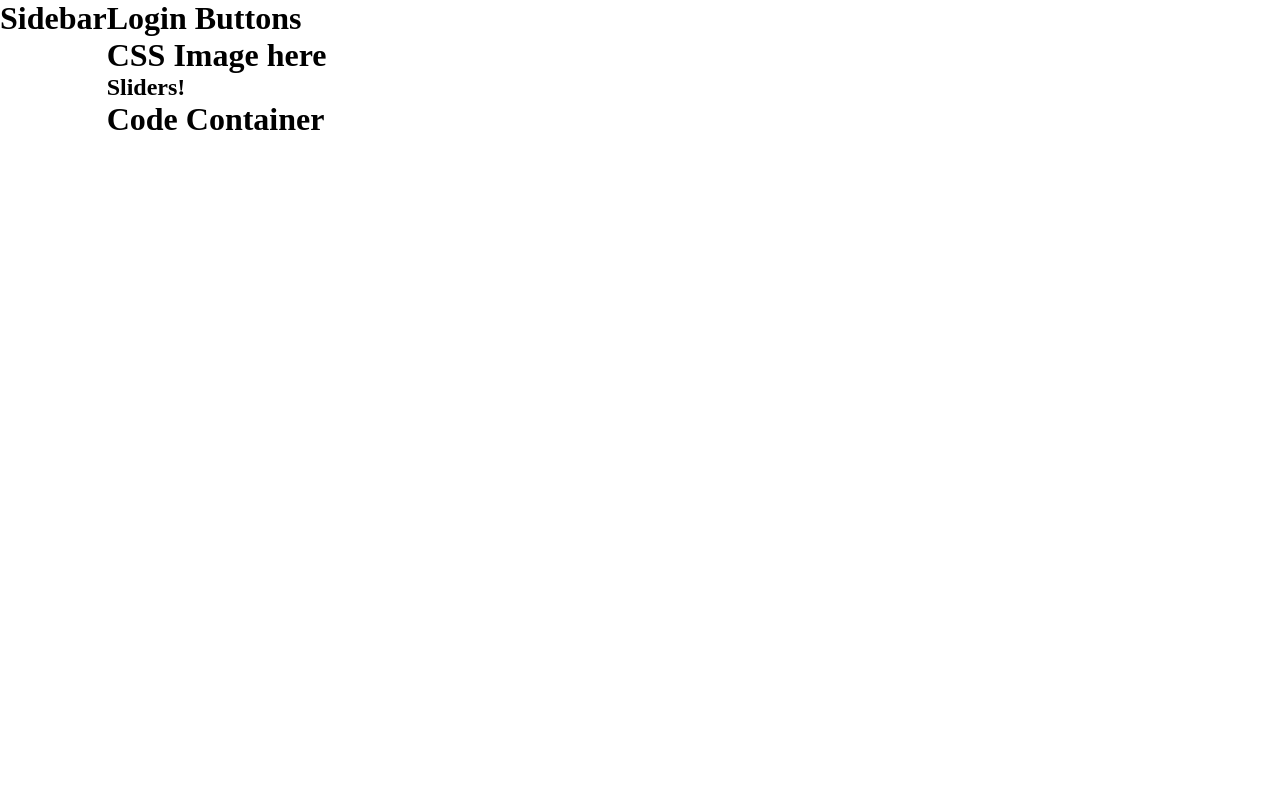
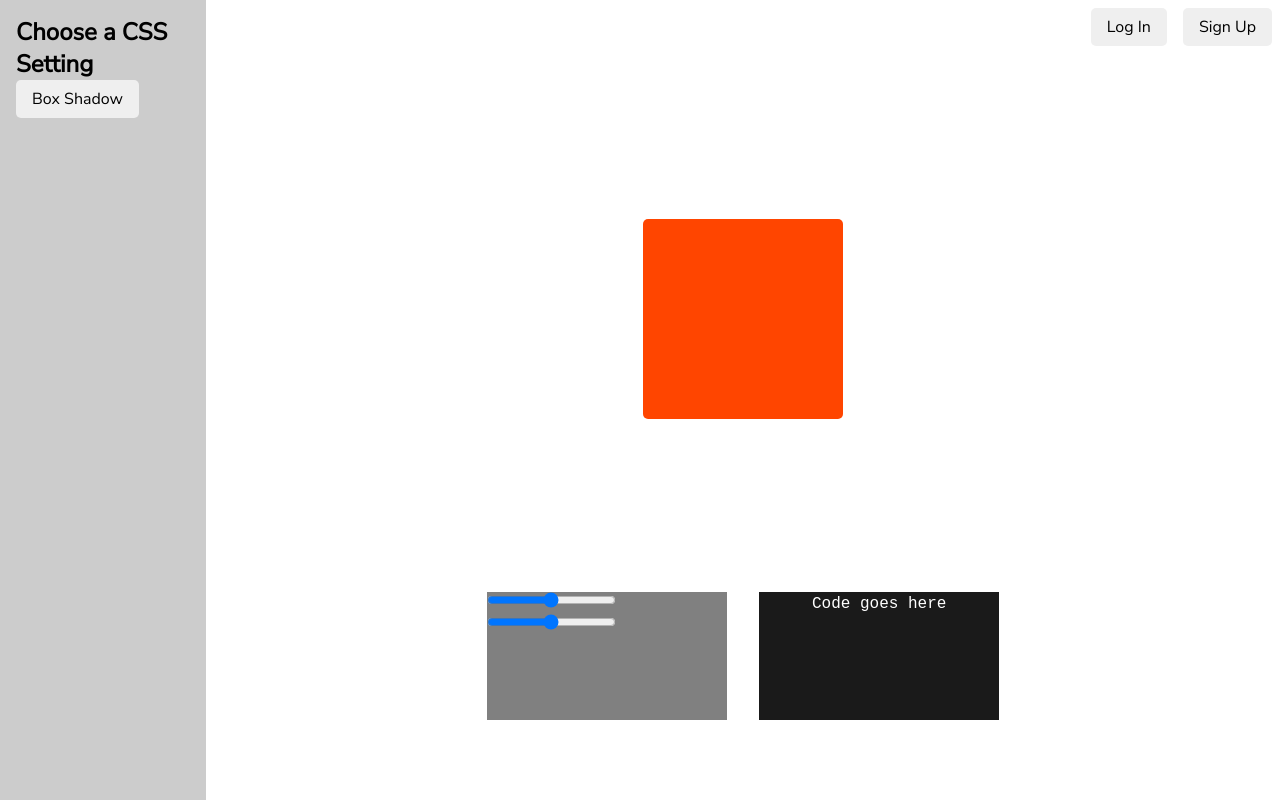
Before and after one commit to zhaluza/visual-css, a React app: page / in a window 1280 px wide. Built offline with nearby package versions, Linux system fonts and the light colour scheme.

Commit message:
basic element styling and positioning

```diff
--- a/client/components/App.js
+++ b/client/components/App.js
@@ -4,6 +4,8 @@ import CSSImage from './CSSImage/index';
 import LoginButtons from './LoginButtons/LoginButtons';
 import Sidebar from './Sidebar/index';
 import SliderContainer from './SliderContainer/index';
+
+// TODO: Refactor app to use React Router for different CSS settings
 
 const App = () => {
   return (
--- a/client/components/CSSImage/CSSImage.js
+++ b/client/components/CSSImage/CSSImage.js
@@ -1,7 +1,12 @@
-import React from 'react';
+import React, { Fragment } from 'react';
+import './cssImage.scss';
 
 const CSSImage = props => {
-  return <h1>CSS Image here</h1>;
+  return (
+    <Fragment>
+      <div className="square"></div>
+    </Fragment>
+  );
 };
 
 export default CSSImage;
--- /dev/null
+++ b/client/components/CSSImage/cssImage.scss
@@ -0,0 +1,8 @@
+$size: 200px;
+
+.square {
+  width: $size;
+  height: $size;
+  background-color: orangered;
+  border-radius: 5px;
+}
--- a/client/components/CodeContainer/CodeContainer.js
+++ b/client/components/CodeContainer/CodeContainer.js
@@ -1,7 +1,12 @@
 import React from 'react';
+import './codeContainer.scss';
 
 const CodeContainer = props => {
-  return <h1>Code Container</h1>;
+  return (
+    <div className="code-container">
+      <code>Code goes here</code>
+    </div>
+  );
 };
 
 export default CodeContainer;
--- /dev/null
+++ b/client/components/CodeContainer/codeContainer.scss
@@ -0,0 +1,8 @@
+.code-container {
+  background-color: rgb(26, 26, 26);
+  color: white;
+  height: 8rem;
+  width: 15rem;
+  overflow: scroll;
+  text-align: center;
+}
--- a/client/components/LoginButtons/LoginButtons.js
+++ b/client/components/LoginButtons/LoginButtons.js
@@ -1,7 +1,12 @@
 import React from 'react';
-import { render } from 'react-dom';
+import './loginButtons.scss';
 
 const LoginButtons = props => {
-  return <h1>Login Buttons</h1>;
+  return (
+    <div className="buttons">
+      <button className="btn">Log In</button>
+      <button className="btn">Sign Up</button>
+    </div>
+  );
 };
 export default LoginButtons;
--- /dev/null
+++ b/client/components/LoginButtons/loginButtons.scss
@@ -0,0 +1,8 @@
+.buttons {
+  align-self: flex-end;
+  justify-self: flex-start;
+  margin-top: 0.5rem;
+  .btn {
+    margin: 0 0.5rem;
+  }
+}
--- a/client/components/Sidebar/Sidebar.js
+++ b/client/components/Sidebar/Sidebar.js
@@ -1,7 +1,13 @@
 import React from 'react';
+import './sidebar.scss';
 
 const Sidebar = props => {
-  return <h1>Sidebar</h1>;
+  return (
+    <div className="sidebar">
+      <h2>Choose a CSS Setting</h2>
+      <button className="btn">Box Shadow</button>
+    </div>
+  );
 };
 
 export default Sidebar;
--- /dev/null
+++ b/client/components/Sidebar/sidebar.scss
@@ -0,0 +1,5 @@
+.sidebar {
+  background-color: rgb(204, 204, 204);
+  width: 15rem;
+  padding: 1rem;
+}
--- a/client/components/SliderContainer/SliderContainer.js
+++ b/client/components/SliderContainer/SliderContainer.js
@@ -1,7 +1,13 @@
 import React from 'react';
+import './sliderContainer.scss';
 
 const SliderContainer = props => {
-  return <h2>Sliders!</h2>;
+  return (
+    <div className="slider-container">
+      <input type="range" min="1" max="100" value="50" className="slider" />
+      <input type="range" min="1" max="100" value="50" className="slider" />
+    </div>
+  );
 };
 
 export default SliderContainer;
--- /dev/null
+++ b/client/components/SliderContainer/sliderContainer.scss
@@ -0,0 +1,5 @@
+.slider-container {
+  background: gray;
+  width: 15rem;
+  height: 8rem;
+}
--- a/client/index.html
+++ b/client/index.html
@@ -4,6 +4,10 @@
     <meta charset="UTF-8" />
     <meta name="viewport" content="width=device-width, initial-scale=1.0" />
     <title>Visual CSS</title>
+    <link
+      href="https://fonts.googleapis.com/css?family=Nunito+Sans&display=swap"
+      rel="stylesheet"
+    />
   </head>
   <body>
     <div id="root"></div>
--- /dev/null
+++ b/client/scss/_buttons.scss
@@ -0,0 +1,10 @@
+@import '_styleVars';
+
+.btn {
+  font-size: 1rem;
+  padding: 0.5rem 1rem;
+  border: none;
+  border-radius: $border-radius;
+  cursor: pointer;
+  font-family: 'Nunito Sans', sans-serif;
+}
--- /dev/null
+++ b/client/scss/_styleVars.scss
@@ -0,0 +1 @@
+$border-radius: 5px;
--- a/client/scss/application.scss
+++ b/client/scss/application.scss
@@ -1,9 +1,16 @@
+@import '_buttons';
+
 *,
 *::before,
 *::after {
   padding: 0;
   margin: 0;
   box-sizing: border-box;
+}
+
+body {
+  font-family: 'Nunito Sans', sans-serif;
+  font-size: 16px;
 }
 
 .app {
@@ -13,4 +20,17 @@
 .content-container {
   display: flex;
   flex-direction: column;
+  justify-content: space-between;
+  align-items: center;
+  width: 100vw;
 }
+
+.container-bottom {
+  display: flex;
+  width: 100%;
+  justify-content: center;
+  margin-bottom: 5rem;
+  > * {
+    margin: 0 1rem;
+  }
+}
--- a/server/server.js
+++ b/server/server.js
@@ -17,14 +17,14 @@ app.use(express.static(path.resolve(__dirname, '../client')));
 // Define route handlers
 app.use('/users', userRouter);
 
-// TODO: Global error handler
-
 if (process.env.NODE_ENV === 'production') {
   app.use('/build', express.static(path.join(__dirname, '../build')));
   app.get('/', (req, res) => {
     res.sendFile(path.join(__dirname, '../index.html'));
   });
 }
+
+// TODO: Global error handler
 
 // Handle unknown route requests
 app.use((req, res) => res.sendStatus(404));
```
